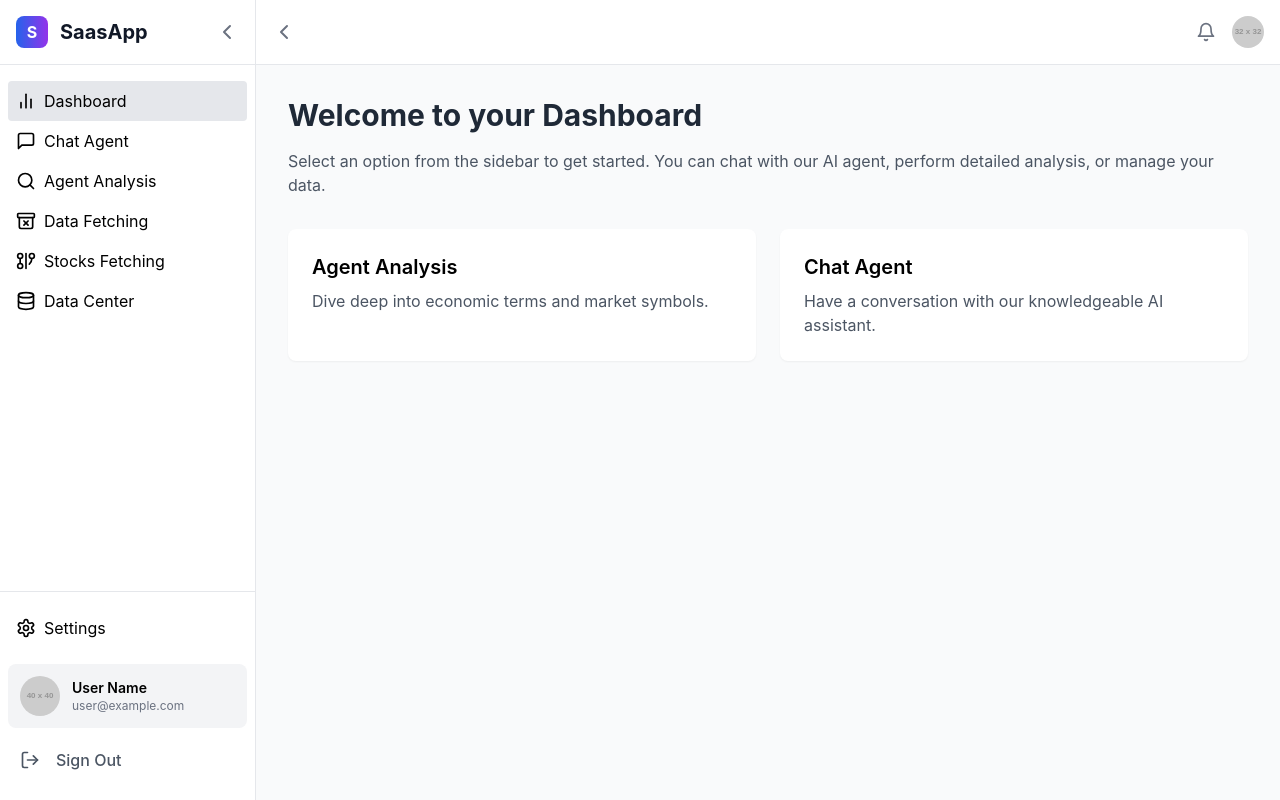
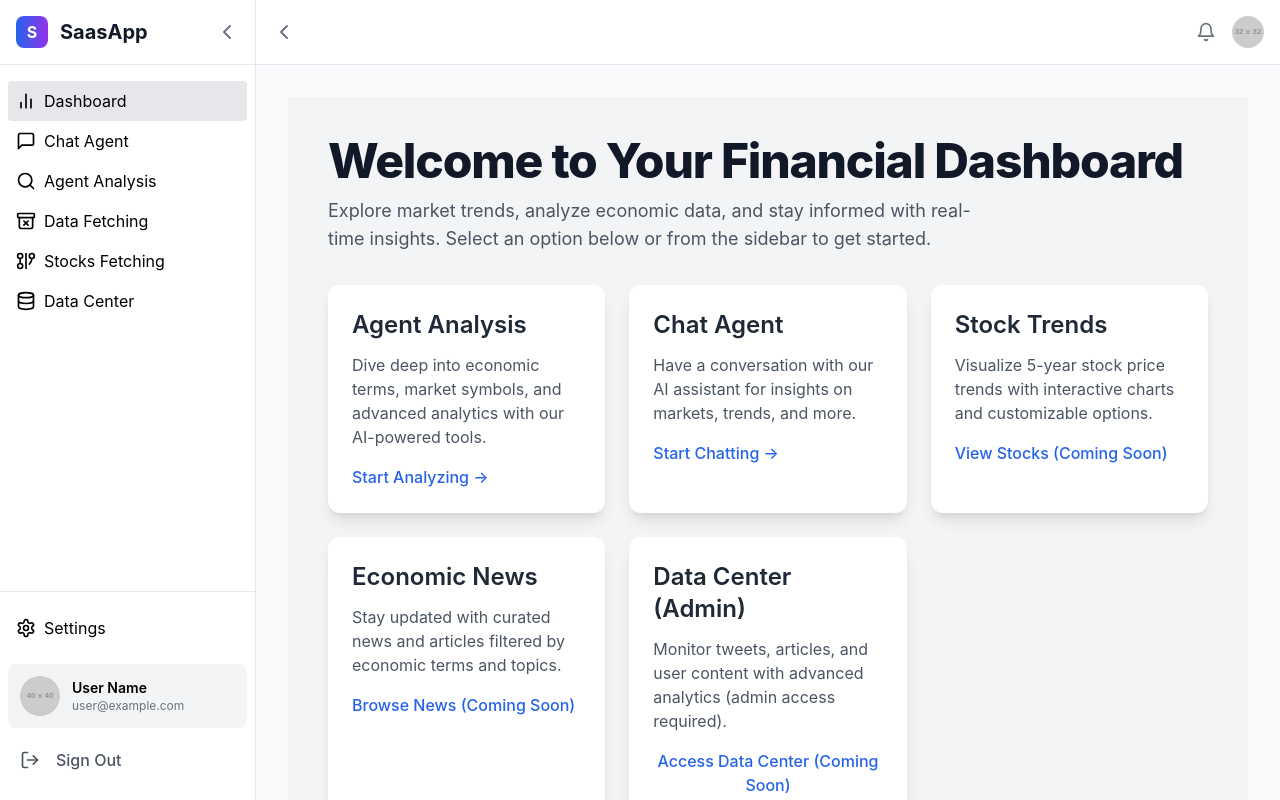
Before and after one commit to itay601/Smart-News-Portal, a React (Create React App) app in the folder frontend/: page /dashboard in a window 1280 px wide. Both pictures are taken after a click on the button "Sign In". Built offline with nearby package versions, Linux system fonts and the light colour scheme.

Commit message:
fixing for production URI

```diff
--- a/frontend/src/components/dashboard/AgentAnalysisPage.jsx
+++ b/frontend/src/components/dashboard/AgentAnalysisPage.jsx
@@ -128,6 +128,7 @@ const AgentAnalysisPage = () => {
     const [results, setResults] = useState(null);
     const [loading, setLoading] = useState(false);
     const [error, setError] = useState(null);
+    const baseApiUrl = process.env.REACT_APP_API_URL;
 
     const handleAnalyze = async () => {
         if (!term.trim()) {
@@ -145,7 +146,8 @@ const AgentAnalysisPage = () => {
         setResults(null);
 
         try {
-            const response = await fetch(`/v1/api/gemenaiAgentAnalysis`, {
+            const apiUrl = baseApiUrl + `/v1/api/gemenaiAgentAnalysis`;
+            const response = await fetch(apiUrl, {
                 method: 'POST',
                 headers: {
                     'accept': 'application/json',
--- a/frontend/src/components/dashboard/ChatAgentPage.jsx
+++ b/frontend/src/components/dashboard/ChatAgentPage.jsx
@@ -22,9 +22,10 @@ const ChatAgentPage = () => {
         setInputMessage('');
 
         try {
+            const baseApiUrl = process.env.REACT_APP_API_URL;
             const url = selectedAgent === 'gemenai'
-                ? `/v1/api/gemenaiChatbot`
-                : `/v1/api/nvidiaAgent`;
+                ? baseApiUrl + `/v1/api/gemenaiChatbot`
+                : baseApiUrl + `/v1/api/nvidiaAgent`;
 
             const body = selectedAgent === 'gemenai'
                 ? { user_id: 'ita', message: inputMessage }
--- a/frontend/src/components/dashboard/DashboardHome.jsx
+++ b/frontend/src/components/dashboard/DashboardHome.jsx
@@ -1,18 +1,77 @@
 const DashboardHome = () => (
-    <div>
-        <h1 className="text-3xl font-bold text-gray-800 mb-4">Welcome to your Dashboard</h1>
-        <p className="text-gray-600">
-            Select an option from the sidebar to get started. You can chat with our AI agent,
-            perform detailed analysis, or manage your data.
-        </p>
-        <div className="mt-8 grid grid-cols-1 md:grid-cols-2 gap-6">
-            <div className="bg-white p-6 rounded-lg shadow-sm">
-                <h2 className="text-xl font-semibold mb-2">Agent Analysis</h2>
-                <p className="text-gray-600">Dive deep into economic terms and market symbols.</p>
+    <div className="min-h-screen bg-gray-100 p-6 md:p-10">
+        {/* Hero Section */}
+        <div className="mb-8">
+            <h1 className="text-4xl md:text-5xl font-extrabold text-gray-900 tracking-tight">
+                Welcome to Your Financial Dashboard
+            </h1>
+            <p className="mt-3 text-lg text-gray-600 max-w-2xl">
+                Explore market trends, analyze economic data, and stay informed with real-time insights.
+                Select an option below or from the sidebar to get started.
+            </p>
+        </div>
+
+        {/* Main Grid */}
+        <div className="grid grid-cols-1 md:grid-cols-2 lg:grid-cols-3 gap-6">
+            {/* Agent Analysis Card */}
+            <div className="bg-white p-6 rounded-xl shadow-lg hover:shadow-xl transition-shadow duration-300">
+                <h2 className="text-2xl font-semibold text-gray-800 mb-3">Agent Analysis</h2>
+                <p className="text-gray-600">
+                    Dive deep into economic terms, market symbols, and advanced analytics with our AI-powered tools.
+                </p>
+                <a
+                    href="/analysis"
+                    className="mt-4 inline-block text-blue-600 font-medium hover:text-blue-800 transition-colors"
+                >
+                    Start Analyzing &rarr;
+                </a>
             </div>
-            <div className="bg-white p-6 rounded-lg shadow-sm">
-                <h2 className="text-xl font-semibold mb-2">Chat Agent</h2>
-                <p className="text-gray-600">Have a conversation with our knowledgeable AI assistant.</p>
+
+            {/* Chat Agent Card */}
+            <div className="bg-white p-6 rounded-xl shadow-lg hover:shadow-xl transition-shadow duration-300">
+                <h2 className="text-2xl font-semibold text-gray-800 mb-3">Chat Agent</h2>
+                <p className="text-gray-600">
+                    Have a conversation with our AI assistant for insights on markets, trends, and more.
+                </p>
+                <a
+                    href="/chat"
+                    className="mt-4 inline-block text-blue-600 font-medium hover:text-blue-800 transition-colors"
+                >
+                    Start Chatting &rarr;
+                </a>
+            </div>
+
+            {/* Placeholder: Stocks Graph Card */}
+            <div className="bg-white p-6 rounded-xl shadow-lg hover:shadow-xl transition-shadow duration-300">
+                <h2 className="text-2xl font-semibold text-gray-800 mb-3">Stock Trends</h2>
+                <p className="text-gray-600">
+                    Visualize 5-year stock price trends with interactive charts and customizable options.
+                </p>
+                <button className="mt-4 text-blue-600 font-medium hover:text-blue-800 transition-colors">
+                    View Stocks (Coming Soon)
+                </button>
+            </div>
+
+            {/* Placeholder: News/Articles Card */}
+            <div className="bg-white p-6 rounded-xl shadow-lg hover:shadow-xl transition-shadow duration-300">
+                <h2 className="text-2xl font-semibold text-gray-800 mb-3">Economic News</h2>
+                <p className="text-gray-600">
+                    Stay updated with curated news and articles filtered by economic terms and topics.
+                </p>
+                <button className="mt-4 text-blue-600 font-medium hover:text-blue-800 transition-colors">
+                    Browse News (Coming Soon)
+                </button>
+            </div>
+
+            {/* Placeholder: Data Center Card (Admin Only) */}
+            <div className="bg-white p-6 rounded-xl shadow-lg hover:shadow-xl transition-shadow duration-300">
+                <h2 className="text-2xl font-semibold text-gray-800 mb-3">Data Center (Admin)</h2>
+                <p className="text-gray-600">
+                    Monitor tweets, articles, and user content with advanced analytics (admin access required).
+                </p>
+                <button className="mt-4 text-blue-600 font-medium hover:text-blue-800 transition-colors">
+                    Access Data Center (Coming Soon)
+                </button>
             </div>
         </div>
     </div>
--- a/frontend/src/components/dashboard/DataFetchingPage.jsx
+++ b/frontend/src/components/dashboard/DataFetchingPage.jsx
@@ -21,8 +21,9 @@ const DataFetchingPage = () => {
         setError('');
 
         try {
+            const baseApiUrl = process.env.REACT_APP_API_URL;
             // Construct query URL with URLSearchParams for cleaner parameter handling
-            const url = `/v1/api/dataagent?economic_term=${encodeURIComponent(term)}`;
+            const url = baseApiUrl + `/v1/api/dataagent?economic_term=${encodeURIComponent(term)}`;
             const response = await fetch(url, {
                 method: 'POST',
                 headers: {
--- a/frontend/src/components/dashboard/StocksFetch.jsx
+++ b/frontend/src/components/dashboard/StocksFetch.jsx
@@ -58,8 +58,10 @@ const StocksFetch = () => {
         };
 
         try {
+            const baseApiUrl = process.env.REACT_APP_API_URL;
+            const apiUrl = baseApiUrl + "/graphql";
             // Making the POST request to the GraphQL endpoint
-            const response = await fetch('http://129.159.138.109/graphql', {
+            const response = await fetch(apiUrl, {
                 method: 'POST',
                 headers: {
                     'Content-Type': 'application/json',
```
Also changed, not shown: 1 other file (tests, documents, lock files or other folders).
